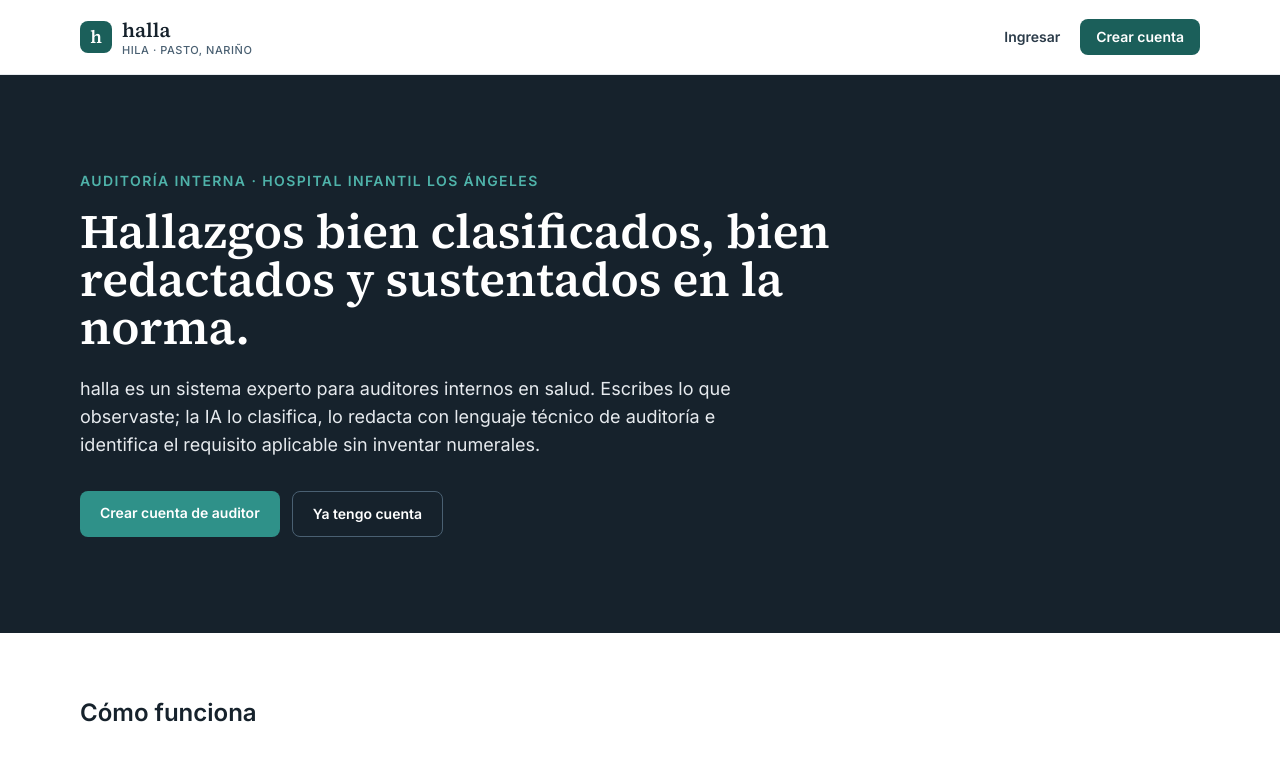
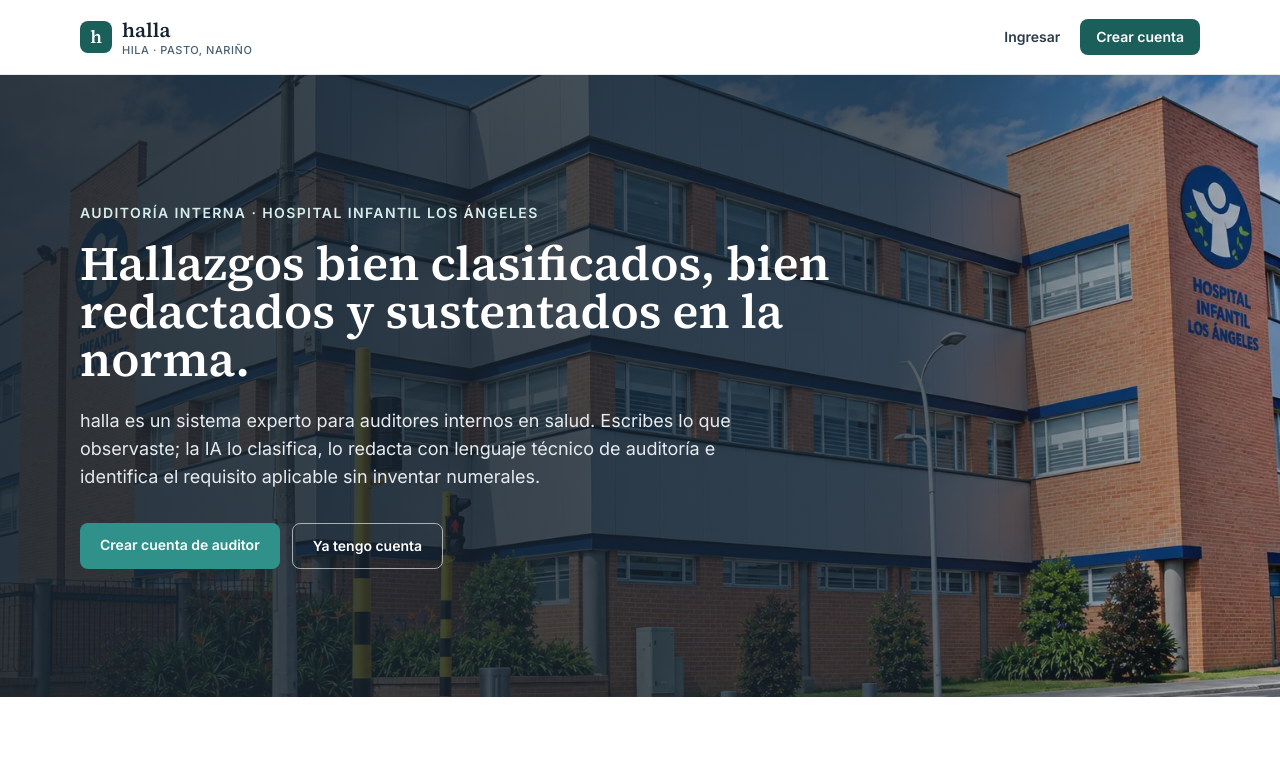
Before and after one commit to OscarNarvaez/pg_web_halla, a React (Vite) app: page / in a window 1280 px wide. Shown: the top 759 px of the page. Built offline with nearby package versions, Linux system fonts and the light colour scheme; no server answers.

Commit message:
feat(ui): fachada del hospital de fondo en la portada y en las pantallas de acceso
La foto se publica en WebP (209 KB y 62 KB para móvil, desde un PNG de 2,7 MB)
bajo un velo de tinta-900 que mantiene el contraste AA del texto aun sobre las nubes.

```diff
--- a/scripts/probar-interfaz.mjs
+++ b/scripts/probar-interfaz.mjs
@@ -247,9 +247,13 @@ console.log('\n▸ Páginas públicas')
   await p.goto(`${BASE}/`)
   await p.getByRole('heading', { level: 1 }).waitFor()
   ok(await p.locator('html[lang="es-CO"]').count() === 1, 'el documento declara lang="es-CO"')
+  // decode() espera la descarga: falla si la CSP o la ruta del asset bloquean la foto
+  const fachadaCarga = (pagina) => pagina.locator('img[srcset*="fachada-hila"]').first().evaluate((img) => img.decode().then(() => img.naturalWidth > 0, () => false))
+  ok(await fachadaCarga(p), 'landing: la foto de la fachada carga de fondo')
   await p.screenshot({ path: `${CAPTURAS}01-landing.png`, fullPage: true })
 
   await p.goto(`${BASE}/registro`)
+  ok(await fachadaCarga(p), 'registro: la foto de la fachada carga de fondo')
   await p.getByLabel('Correo electrónico').fill('ana@hila.test')
   await p.getByRole('textbox', { name: 'Contraseña', exact: true }).fill('corta123')
   await p.getByLabel('Confirma la contraseña').fill('corta123')
--- /dev/null
+++ b/src/components/layout/FondoFachada.jsx
@@ -0,0 +1,25 @@
+import fachada768 from '../../assets/fachada-hila-768.webp'
+import fachada1536 from '../../assets/fachada-hila-1536.webp'
+import { cx } from '../../lib/cx'
+
+/**
+ * Foto de la fachada del hospital como fondo decorativo de las pantallas públicas.
+ * Siempre va debajo de un velo oscuro (`bg-tinta-900/…`): sin él, el texto blanco pierde contraste sobre el cielo.
+ * El encuadre se corre a la derecha para que en móvil se vea la torre con el nombre del hospital.
+ */
+export function FondoFachada({ className }) {
+  return (
+    <img
+      src={fachada1536}
+      srcSet={`${fachada768} 768w, ${fachada1536} 1536w`}
+      sizes="100vw"
+      alt=""
+      aria-hidden="true"
+      // En minúscula: React 18.3 no conoce fetchPriority y avisaría en consola (lo soporta desde React 19)
+      // eslint-disable-next-line react/no-unknown-property
+      fetchpriority="high"
+      decoding="async"
+      className={cx('pointer-events-none size-full select-none object-cover object-[75%_center]', className)}
+    />
+  )
+}
--- a/src/components/layout/LayoutPublico.jsx
+++ b/src/components/layout/LayoutPublico.jsx
@@ -1,12 +1,16 @@
 import { Marca } from './Marca'
+import { FondoFachada } from './FondoFachada'
 
-/** Contenedor de las pantallas de acceso: marca arriba y una tarjeta centrada. */
+/** Contenedor de las pantallas de acceso: la fachada del hospital de fondo, la marca arriba y una tarjeta centrada. */
 export function LayoutPublico({ titulo, descripcion, children, ancho = 'max-w-md' }) {
   return (
-    <main className="flex min-h-screen flex-col items-center px-4 py-10 sm:justify-center">
+    <main className="relative isolate flex min-h-screen flex-col items-center px-4 py-10 sm:justify-center">
+      {/* Fijos: en formularios largos (registro) el fondo no se desplaza ni se corta */}
+      <FondoFachada className="fixed inset-0 -z-10" />
+      <div aria-hidden="true" className="fixed inset-0 -z-10 bg-tinta-900/70" />
       <div className={`w-full ${ancho}`}>
-        <Marca conInstitucion className="mb-8" />
-        <div className="rounded-lg border border-tinta-100 bg-white p-6 shadow-sm sm:p-8">
+        <Marca conInstitucion invertida className="mb-8" />
+        <div className="rounded-lg border border-tinta-100 bg-white p-6 shadow-xl sm:p-8">
           <h1 className="text-xl font-semibold text-tinta-900">{titulo}</h1>
           {descripcion && <p className="mt-1 text-sm text-tinta-500">{descripcion}</p>}
           <div className="mt-6">{children}</div>
--- a/src/pages/Landing.jsx
+++ b/src/pages/Landing.jsx
@@ -3,6 +3,7 @@ import { BookCheck, FileText, PenLine, ShieldCheck, Sparkles } from 'lucide-reac
 import { useAuth } from '../contexts/AuthContext'
 import { CLASIFICACIONES, DOCUMENTOS, ESTRUCTURAS, INSTITUCION, MARCADOR_PENDIENTE, TONOS } from '../lib/catalogos'
 import { Marca } from '../components/layout/Marca'
+import { FondoFachada } from '../components/layout/FondoFachada'
 
 const PASOS = [
   { icono: PenLine, titulo: 'Describe lo que observaste', texto: 'En tus palabras: qué revisaste, cuántos registros, qué encontraste y dónde.' },
@@ -30,9 +31,15 @@ export default function Landing() {
       </header>
 
       <main>
-        <section className="bg-tinta-900 text-white">
-          <div className="mx-auto max-w-6xl px-4 py-16 sm:py-24">
-            <p className="text-sm font-semibold uppercase tracking-widest text-halla-400">Auditoría interna · {INSTITUCION.nombre}</p>
+        <section className="relative isolate overflow-hidden bg-tinta-900 text-white">
+          <FondoFachada className="absolute inset-0 -z-10" />
+          {/* Velo: el texto queda sobre al menos 75 % de tinta-900, así el contraste es AA aun sobre las nubes blancas */}
+          <div
+            aria-hidden="true"
+            className="absolute inset-0 -z-10 bg-tinta-900/75 lg:bg-transparent lg:bg-gradient-to-r lg:from-tinta-900/90 lg:via-tinta-900/75 lg:via-70% lg:to-tinta-900/25"
+          />
+          <div className="mx-auto max-w-6xl px-4 py-16 sm:py-24 lg:py-32">
+            <p className="text-sm font-semibold uppercase tracking-widest text-halla-100">Auditoría interna · {INSTITUCION.nombre}</p>
             <h1 className="mt-4 max-w-3xl font-serif text-4xl font-semibold leading-tight sm:text-5xl">
               Hallazgos bien clasificados, bien redactados y sustentados en la norma.
             </h1>
@@ -42,7 +49,7 @@ export default function Landing() {
             </p>
             <div className="mt-8 flex flex-wrap gap-3">
               <Link to="/registro" className="rounded-lg bg-halla-500 px-5 py-3 text-sm font-semibold text-white hover:bg-halla-400">Crear cuenta de auditor</Link>
-              <Link to="/ingresar" className="rounded-lg border border-tinta-500 px-5 py-3 text-sm font-semibold text-white hover:bg-tinta-700">Ya tengo cuenta</Link>
+              <Link to="/ingresar" className="rounded-lg border border-white/60 px-5 py-3 text-sm font-semibold text-white hover:bg-white/10">Ya tengo cuenta</Link>
             </div>
           </div>
         </section>
```
Also changed, not shown: src/assets/fachada-hila-1536.webp (added), src/assets/fachada-hila-768.webp (added).
